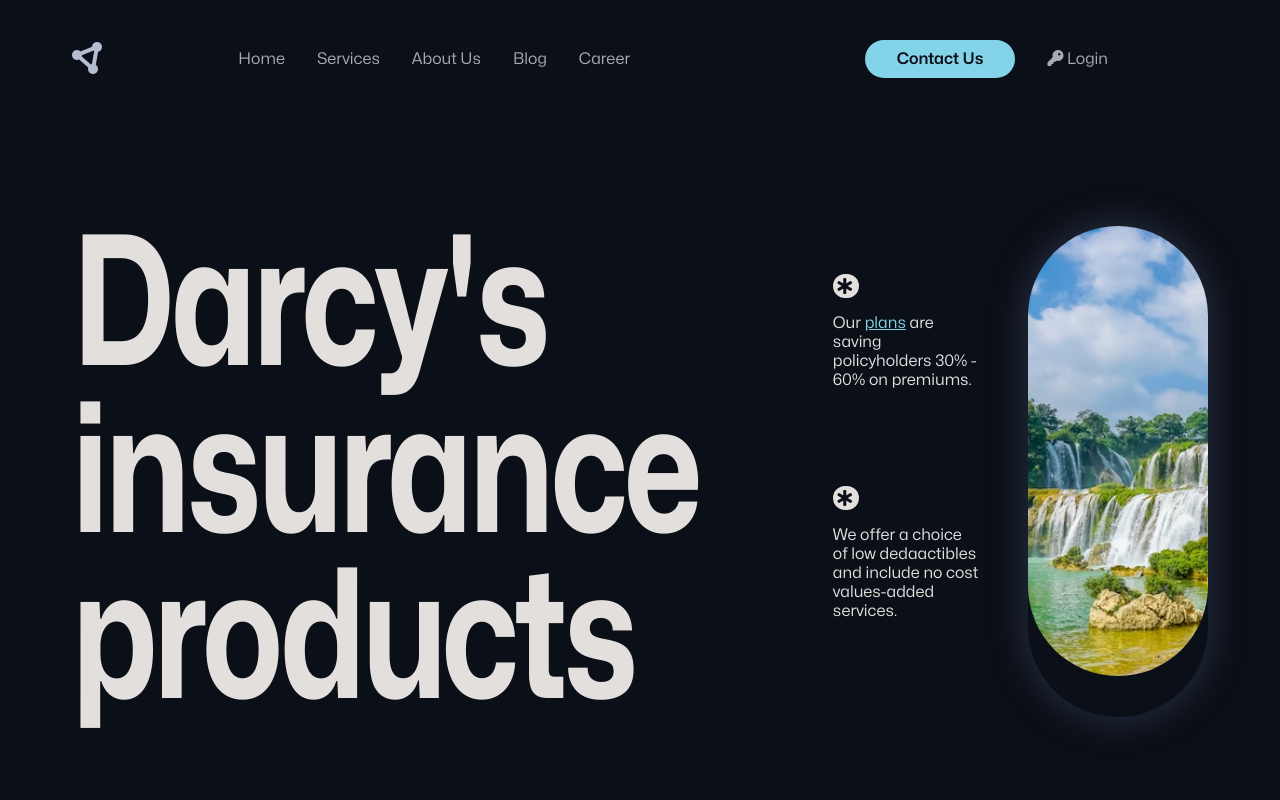
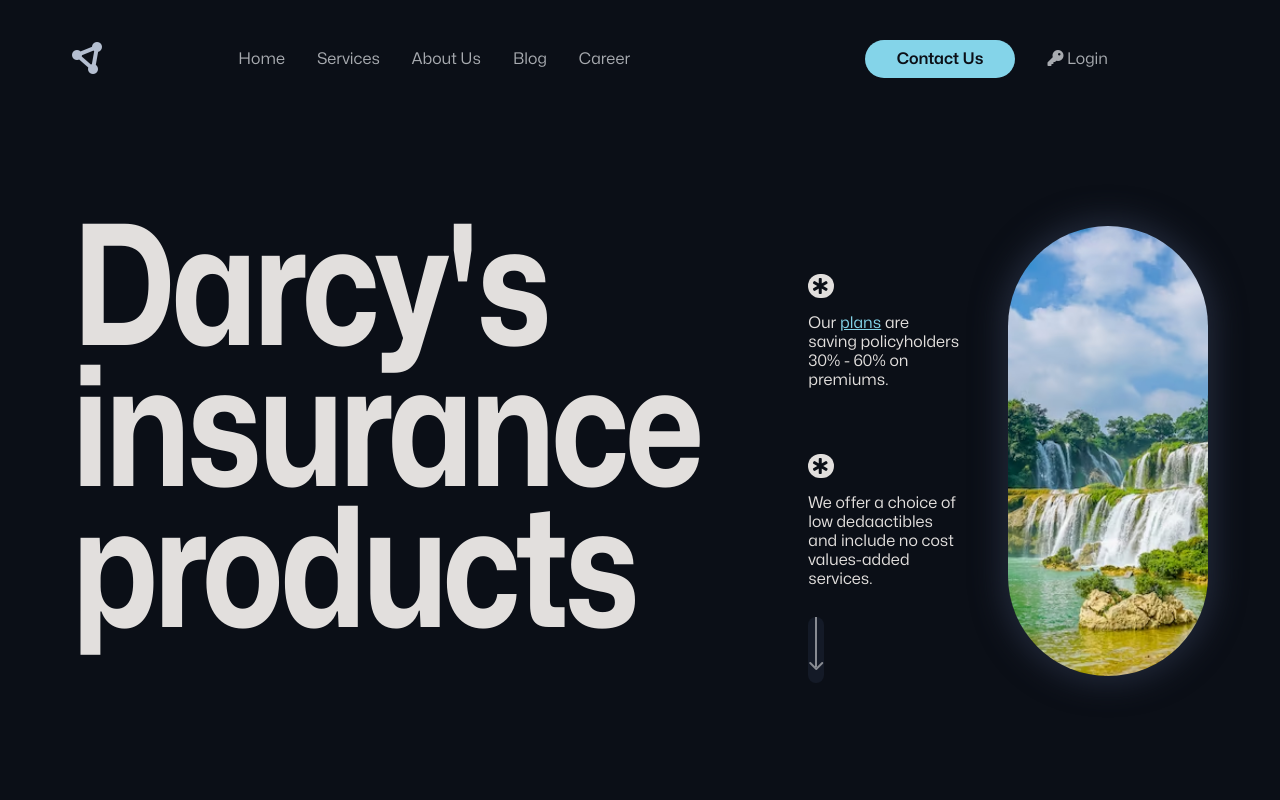
Before and after one commit to VictoriaAde/Insurance-Website, a website built with Parcel: page src/index.html in a window 1280 px wide. Shown: the top 800 px of the page. Built offline with nearby package versions, Linux system fonts and the light colour scheme; some packages are replaced by stand-ins of ours.

Commit message:
add hero arrow down

```diff
--- a/src/index.html
+++ b/src/index.html
@@ -54,11 +54,30 @@
               </p>
             </div>
             <div class="hero_text_two">
-              <span> <i class="fa-solid fa-star-of-life"></i> </span>
+              <span>
+                <i class="fa-solid fa-star-of-life"></i>
+              </span>
               <p>
                 We offer a choice of low dedaactibles and include no cost
                 values-added services.
               </p>
+            </div>
+
+            <!-- <div class="arrow_down_div">
+              <i
+                class="fa-solid fa-arrow-down-long"
+                style="color: #ffffff7e"
+                ,
+              ></i>
+            </div> -->
+            <div class="arrow_down_div">
+              <div class="vertical_border"></div>
+              <span>
+                <i
+                  class="fa-solid fa-chevron-down"
+                  style="color: #ffffff7e"
+                ></i>
+              </span>
             </div>
           </div>
           <div class="hero_img_div">
--- a/src/js/index.js
+++ b/src/js/index.js
@@ -21,7 +21,7 @@ class App {
       x: -100,
     });
 
-    gsap.set("#hero_section h1", {
+    gsap.set("#hero_section h1 span", {
       y: 100,
       opacity: 1,
     });
--- a/src/style.css
+++ b/src/style.css
@@ -54,11 +54,11 @@ body {
 #hero_section h1 {
   letter-spacing: -3px;
   transform-origin: 0% 0%;
-  margin: 0;
+  margin: 6rem 0 0;
   color: #e2dfdd;
-  font-size: 7rem;
-  line-height: 6.5rem;
-  transform: scale(1.2, 1.6);
+  font-size: 6.5rem;
+  line-height: 5.5rem;
+  transform: scale(1.3, 1.6);
 }
 #hero_section .hero_text_div p {
   color: #e2dfdd;
@@ -71,7 +71,8 @@ body {
   display: flex;
   gap: 3rem;
 }
-#hero_section .hero_text_div span {
+#hero_section .hero_text_one span,
+.hero_text_two span {
   display: flex;
   background-color: #e2dfdd;
   color: #0b0f17;
@@ -83,25 +84,42 @@ body {
 #hero_section .hero_text_div .hero_text_one {
   display: flex;
   flex-direction: column;
-  margin: 3rem 0;
+  margin: 3rem 0 1rem;
 }
 #hero_section .hero_text_div .hero_text_two {
   display: flex;
   flex-direction: column;
   margin-bottom: 3rem;
 }
-#hero_section .hero_text_div span i {
-  font-size: 1rem;
+#hero_section .hero_text_div {
+  position: relative;
 }
-.hero_img_div {
+.hero_img_div img {
+  width: 200px;
+  height: 450px;
+  border-radius: 100px;
+  object-fit: cover;
   box-shadow: 0px 0px 29px 8px #202737;
   border-radius: 100px;
 }
-.hero_img_div img {
-  width: 180px;
-  height: 450px;
-  border-radius: 100px;
-  object-fit: cover;
+.arrow_down_div {
+  background-color: #141a27;
+  border-radius: 50px;
+  width: 1rem;
+  height: 66px;
+  display: flex;
+  flex-direction: column;
+  margin-top: 5rem;
+}
+.arrow_down_div span {
+  position: absolute;
+  bottom: 1.3%;
+}
+.vertical_border {
+  width: 0.122rem;
+  height: 50px;
+  background: #ffffff7e;
+  margin: 0 auto;
 }
 
 /* services_section */
```
